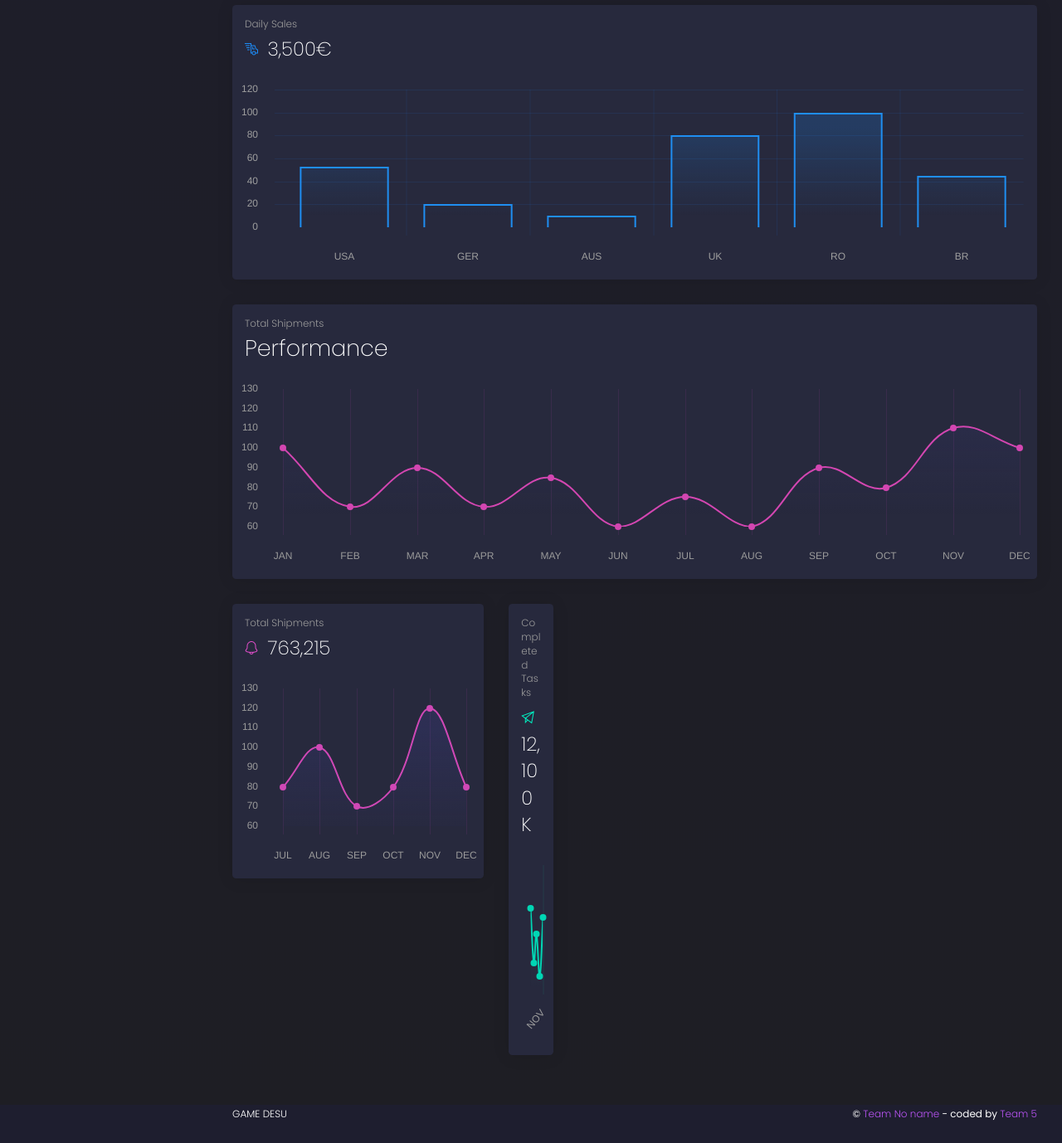
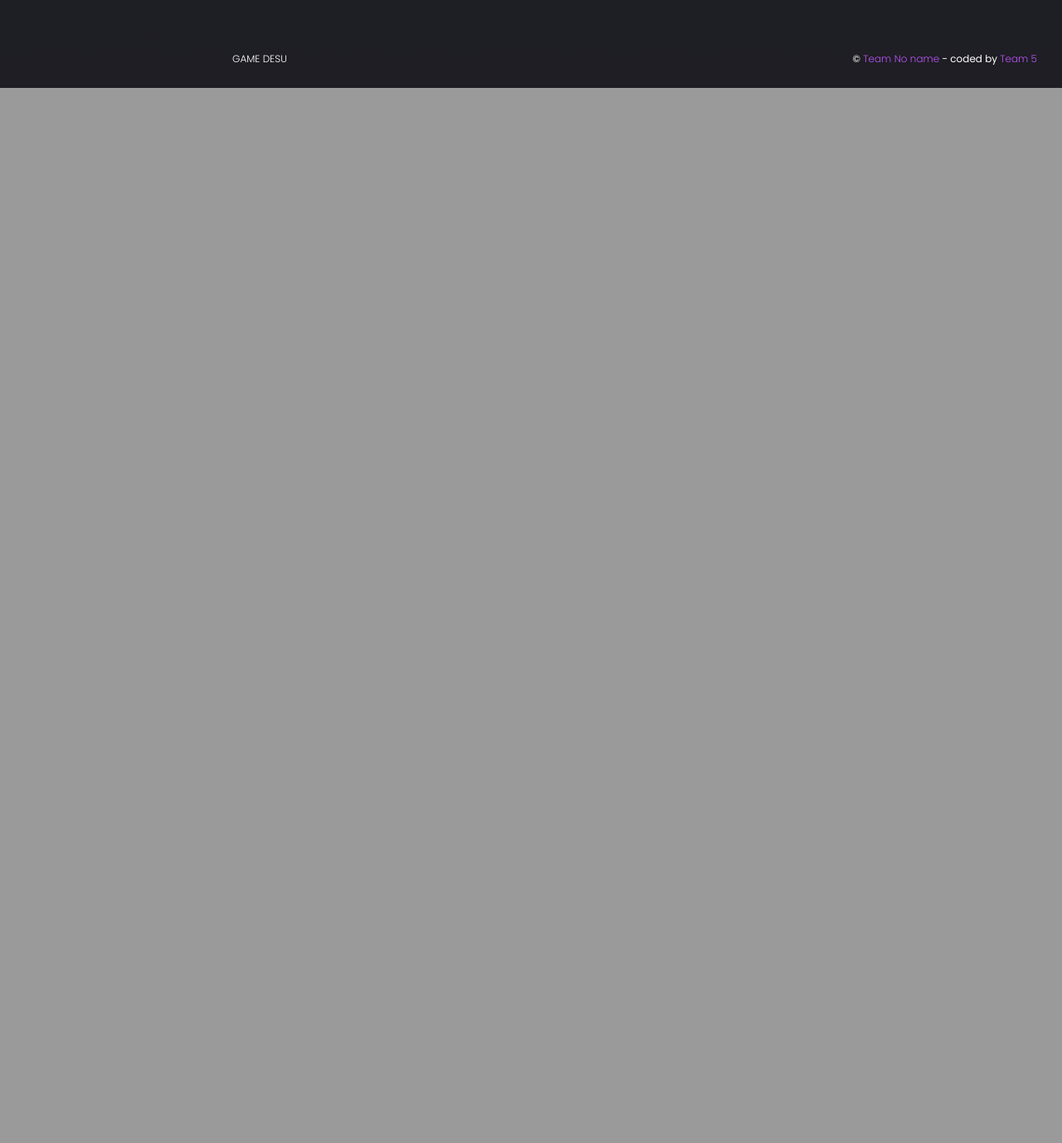
Before and after one commit to nikithkb/legendary-guacamole, a Django app: page /ui-icons.html in a window 1280 px wide. Shown: the part 1500-2878 px from the top of the page at 83% size. After the commit the page ends 1606 px from the top, so only its background shows below. Run offline with Django 3.2, Linux system fonts and the light colour scheme; the visitor is signed in with stand-in values (Sample User, id 1); some libraries are stand-ins or nearby versions.

Commit message:
Update ui-icons.html

```diff
--- a/apps/templates/home/ui-icons.html
+++ b/apps/templates/home/ui-icons.html
@@ -29,7 +29,7 @@
   >Loading…
 </iframe>
 
-<div class="row">
+{% comment %} <div class="row">
     <div class="col-lg-12">
       <div class="card card-chart">
         <div class="card-header">
@@ -93,7 +93,7 @@
     </div>
   </div>
 
-  </div>
+  </div> {% endcomment %}
 
 {% endblock content %}
 
```
